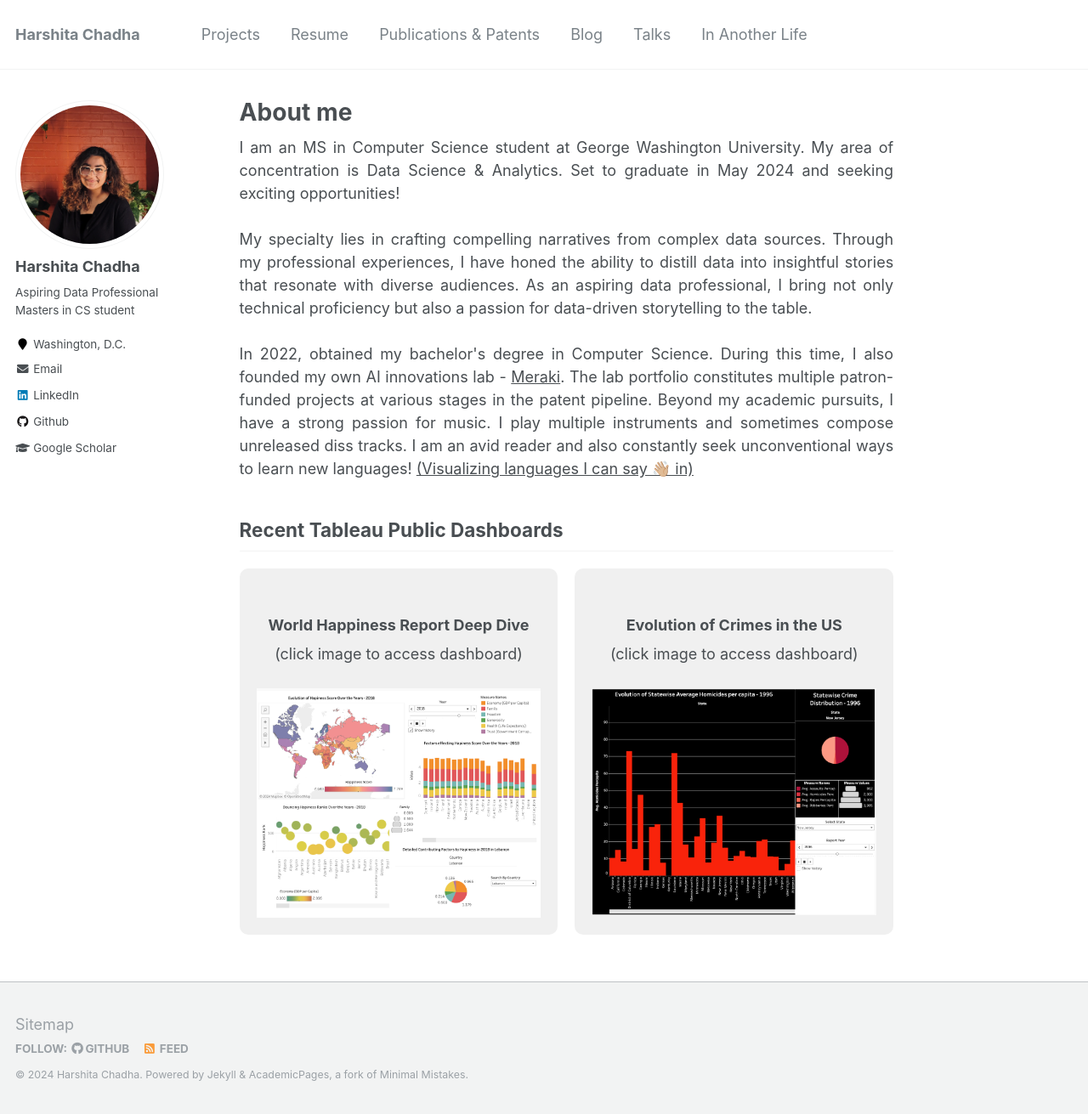
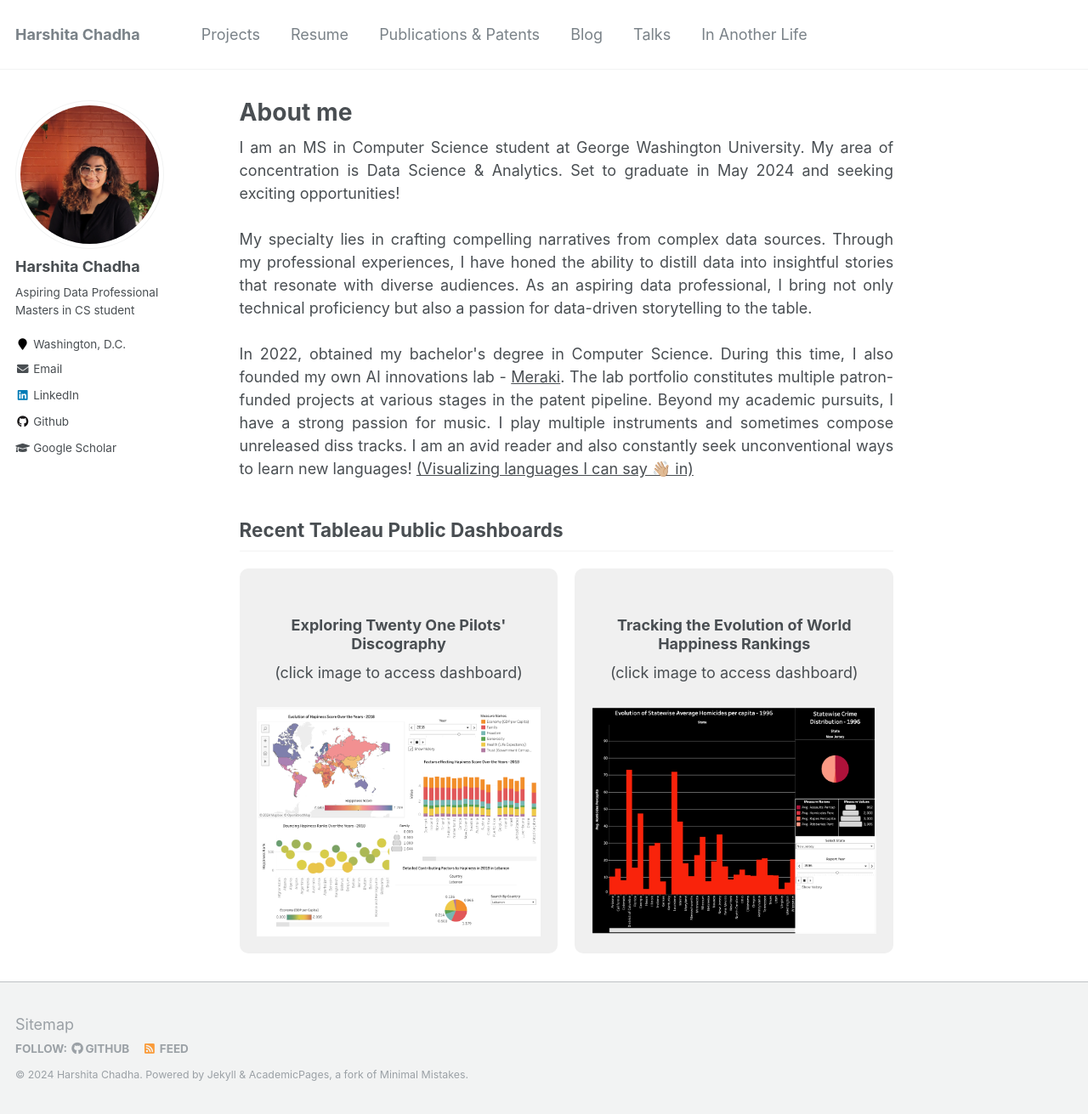
Before and after one commit to harshitaachadha/harshitaachadha.github.io, a Jekyll site: the page built from _pages/about.md, in a window 1280 px wide and 1311 px high. Shown: the whole window at 85% size. Built offline with Jekyll 4.4.1, drawn with Linux system fonts in a browser that asks for light colours.

Commit message:
Update about.md

```diff
--- a/_pages/about.md
+++ b/_pages/about.md
@@ -21,15 +21,15 @@
 <div style="display: flex; justify-content: space-between; margin-top: 20px;">
 
   <div style="flex: 1; background-color: #f0f0f0; padding: 20px; border-radius: 10px;">
-  <h3><center>World Happiness Report Deep Dive</center></h3>
+  <h3><center>Exploring Twenty One Pilots' Discography</center></h3>
   <center> (click image to access dashboard)</center><br>
-  <a href="https://public.tableau.com/app/profile/harshita.chadha/viz/WorldHappinessReportDeepDive/EverElusiveHappiness"><img src='/images/tab1.png'></a>
+  <a href="https://public.tableau.com/app/profile/harshita.chadha/viz/ExploringTwentyOnePilotsDiscography/ExploringTwentyOnePilotsDiscography"><img src='/images/tab1.png'></a>
   </div>
 
   <div style="flex: 1; margin-left: 20px; background-color: #f0f0f0; padding: 20px; border-radius: 10px;">
-  <h3><center>Evolution of Crimes in the US </center></h3>
+  <h3><center>Tracking the Evolution of World Happiness Rankings</center></h3>
   <center> (click image to access dashboard)</center><br>
-    <a href="https://public.tableau.com/app/profile/harshita.chadha/viz/EvolutionofCrimeintheUS/Dashboard1"><img src='/images/tab2.png'></a>
+    <a href="https://public.tableau.com/app/profile/harshita.chadha/viz/TrackingtheEvolutionofHapinessRankings/MainDash"><img src='/images/tab2.png'></a>
   </div>
 
 </div>
```
